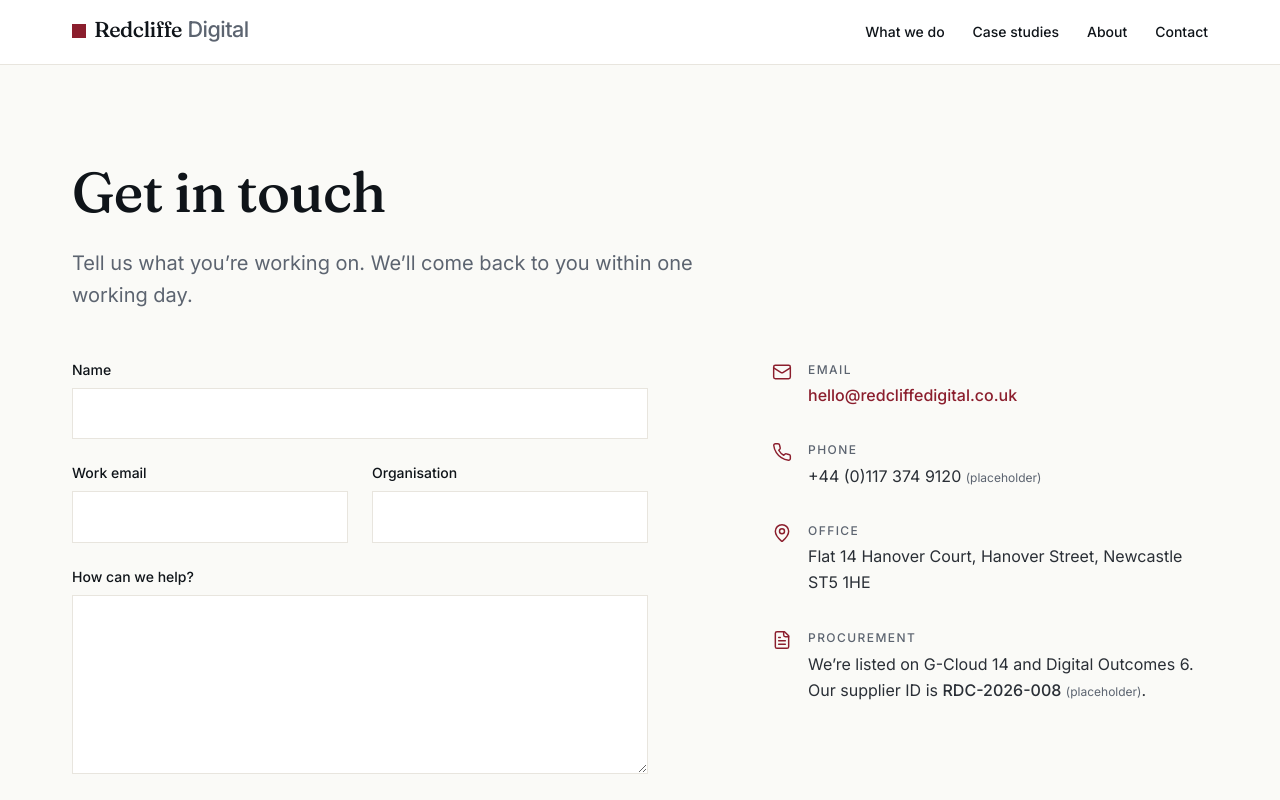
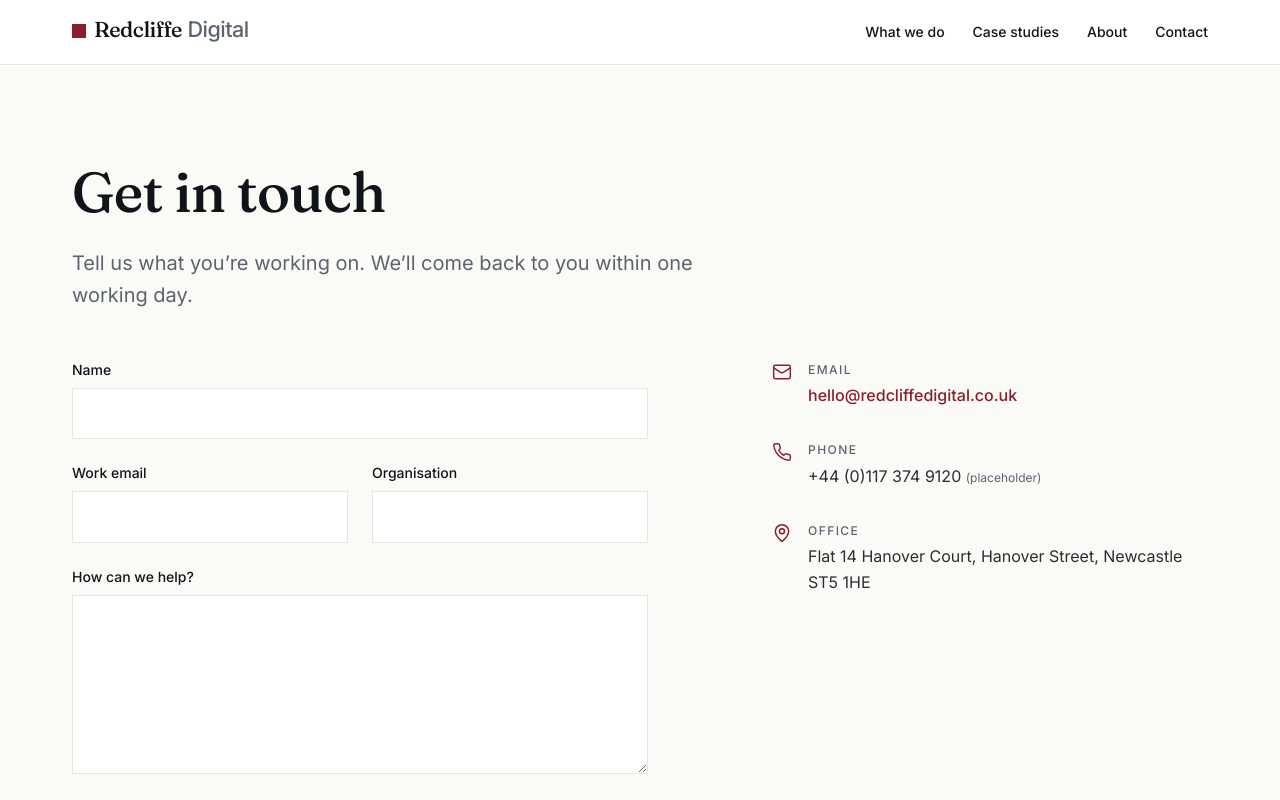
Before and after one commit to Redcliffe-Digital/website, a Next.js app: page /website/contact in a window 1280 px wide. Shown: the top 800 px of the page. Built offline with nearby package versions, Linux system fonts and the light colour scheme.

Commit message:
Remove placeholder procurement block from contact page

```diff
--- a/src/app/contact/page.tsx
+++ b/src/app/contact/page.tsx
@@ -1,6 +1,6 @@
 import type { Metadata } from 'next'
 import Link from 'next/link'
-import { Mail, MapPin, Phone, FileText } from 'lucide-react'
+import { Mail, MapPin, Phone } from 'lucide-react'
 import { Container } from '@/components/Container'
 import { PageHeader } from '@/components/PageHeader'
 import { ContactForm } from '@/components/ContactForm'
@@ -9,7 +9,7 @@ import { formattedAddress, site } from '@/lib/site'
 export const metadata: Metadata = {
   title: 'Get in touch',
   description:
-    'Tell us what you’re working on. We come back within one working day. Listed on G-Cloud 14 and Digital Outcomes 6.',
+    'Tell us what you’re working on. We come back within one working day.',
   alternates: { canonical: '/contact' },
 }
 
@@ -77,21 +77,6 @@ export default function ContactPage() {
                     <p className="text-body mt-1">{formattedAddress}</p>
                   </div>
                 </li>
-                <li className="flex gap-4">
-                  <FileText
-                    className="text-oxblood mt-0.5 h-5 w-5 shrink-0"
-                    strokeWidth={1.75}
-                    aria-hidden="true"
-                  />
-                  <div>
-                    <p className="eyebrow">Procurement</p>
-                    <p className="text-body mt-1 leading-relaxed">
-                      We’re listed on G-Cloud 14 and Digital Outcomes 6. Our supplier ID is{' '}
-                      <span className="font-medium whitespace-nowrap">RDC-2026-008</span>{' '}
-                      <span className="text-muted text-xs">(placeholder)</span>.
-                    </p>
-                  </div>
-                </li>
               </ul>
             </div>
           </div>
```
